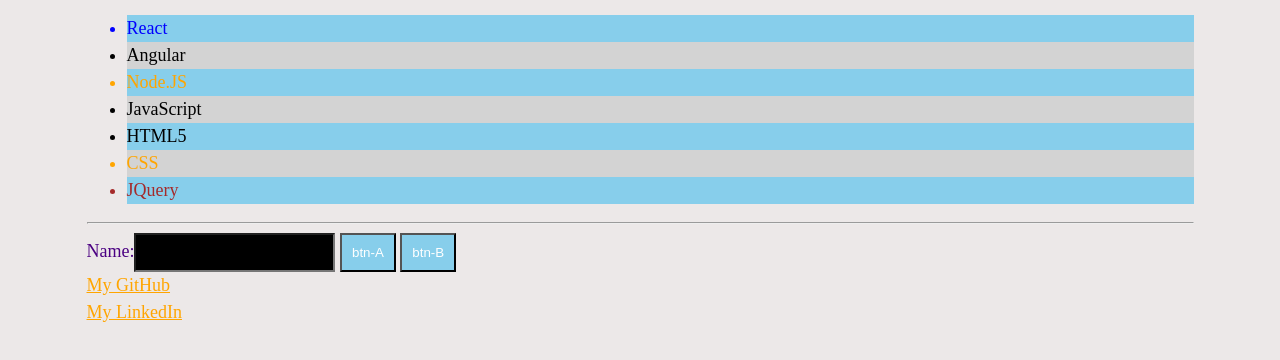
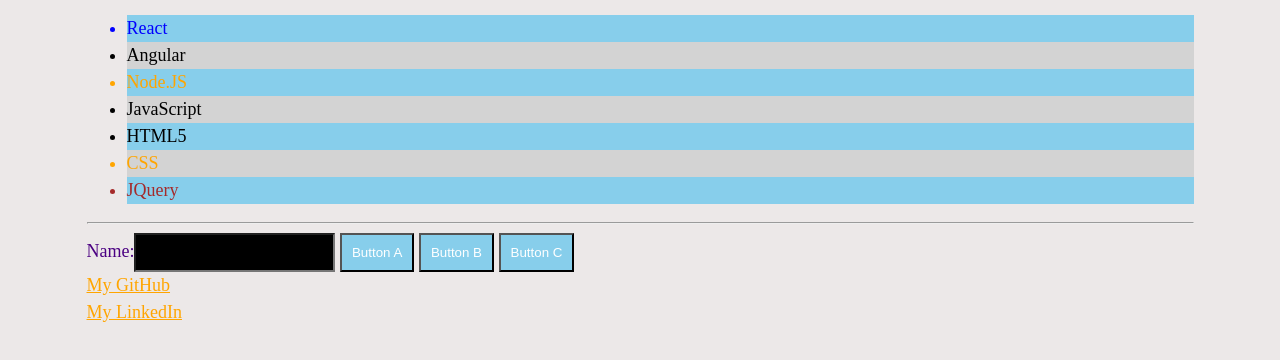
Before and after one commit to amelegech/JQuery-basic, a plain HTML site: page Selectors/index.html in a window 1280 px wide. Shown: the part 380-740 px from the top of the page. Drawn offline with nearby package versions, Linux system fonts and the light colour scheme.

Commit message:
Click events Hide Show Toggle

```diff
--- a/Selectors/index.html
+++ b/Selectors/index.html
@@ -58,9 +58,11 @@
       <hr/>
       <!-- /****How to deal with input ***/ -->
      <span>Name:<input type="text" ></span>
-    <input type="Button" value="btn-A">
-    <input type="submit" value="btn-B" >
-     <!-- using links -->
+    <!-- <input type="Button" value="btn-A">
+    <input type="submit" value="btn-B" > -->
+    <button id="btnA">Button A</button>
+    <button id="btnB">Button B</button>
+    <button id="btnC">Button C</button>
    <br/>
      <a href="https://github.com/amelegech">My GitHub</a> <br/>
      <a href="https://www.linkedin.com/in/amelework-g-c/">My LinkedIn</a>
@@ -69,6 +71,8 @@
     <!-- For our javaScript logic -->
     <script>
       // Using the selectors Jquery using mony sign or"$" to select specific element, id
+     $(document).ready(function(){
+
       /** To hide the specific element**/
 
       // $("h1").hide()
@@ -87,14 +91,14 @@
     /****How to deal with input ***/
       //$(":button").hide();
       //$(":submit").hide();
-      $(":button").css( "padding", "10px");
-      $(":button").css("background-color","skyblue");
-      $(":button").css( "color", "white");
+      // $(":button").css( "padding", "10px");
+      // $(":button").css("background-color","skyblue");
+      // $(":button").css( "color", "white");
 
 
-      $(":submit").css( "padding", "10px");
-      $(":submit").css("background-color","skyblue");
-      $(":submit").css( "color", "white");
+      // $(":submit").css( "padding", "10px");
+      // $(":submit").css("background-color","skyblue");
+      // $(":submit").css( "color", "white");
 
       $(":text").css( "padding", "10px");
       $(":text").css("background-color","black");
@@ -104,6 +108,45 @@
       $("[href]").css("color","orange");
     //**********To hide evry thing in the page***********/
    // $('*').hide()
+   /********* Event Handler*************/
+   //Button A CSS
+      $("#btnA").css( "padding", "10px");
+      $("#btnA").css("background-color","skyblue");
+      $("#btnA").css( "color", "white");
+      //button B CSS
+      $("#btnB").css( "padding", "10px");
+      $("#btnB").css("background-color","skyblue");
+      $("#btnB").css( "color", "white");
+      //Button C  CSS
+      $("#btnC").css( "padding", "10px");
+      $("#btnC").css("background-color","skyblue");
+      $("#btnC").css( "color", "white");
+      //Event Handler
+     /* $("#btnA").click(function(){
+        alert("Button AAA has been clicked")
+      })
+      $("#btnB").click(function(){
+        alert("Button BBB has been clicked")
+      })
+       $("#btnA").on('click', function(){
+         alert("Button A with on() method")
+       })
+       $("#btnB").on('click', function(){
+         alert("Button A with on() method")
+       }) */
+    /***** HIDE *** SHOW ***** TOGGLE *******/
+    $("#btnA").on("click", function(){
+      $("#para1").hide()
+
+    })
+    $("#btnB").on("click", function(){
+      $("#para1").show()
+    })
+    $("#btnC").on('click', function(){
+      $("#list").toggle()
+    })
+
+     })
 
     </script>
   </body>
```
